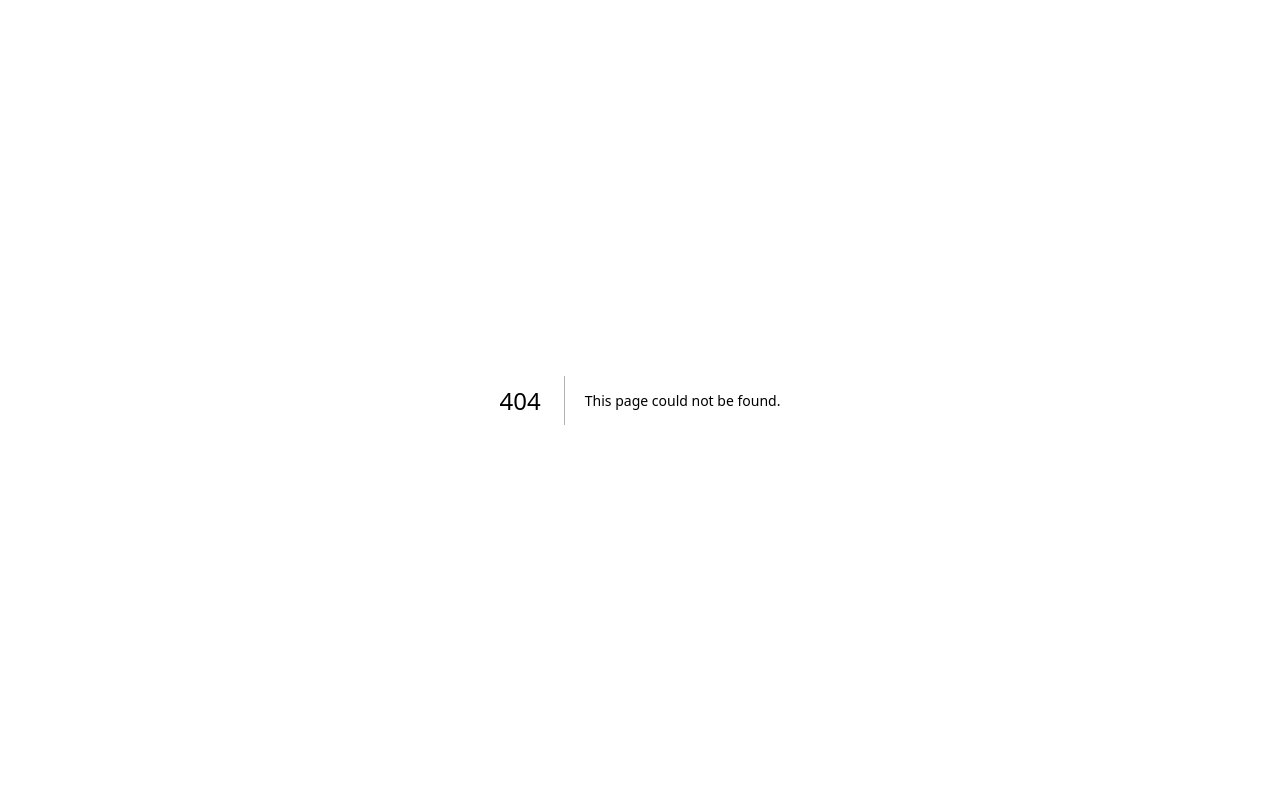
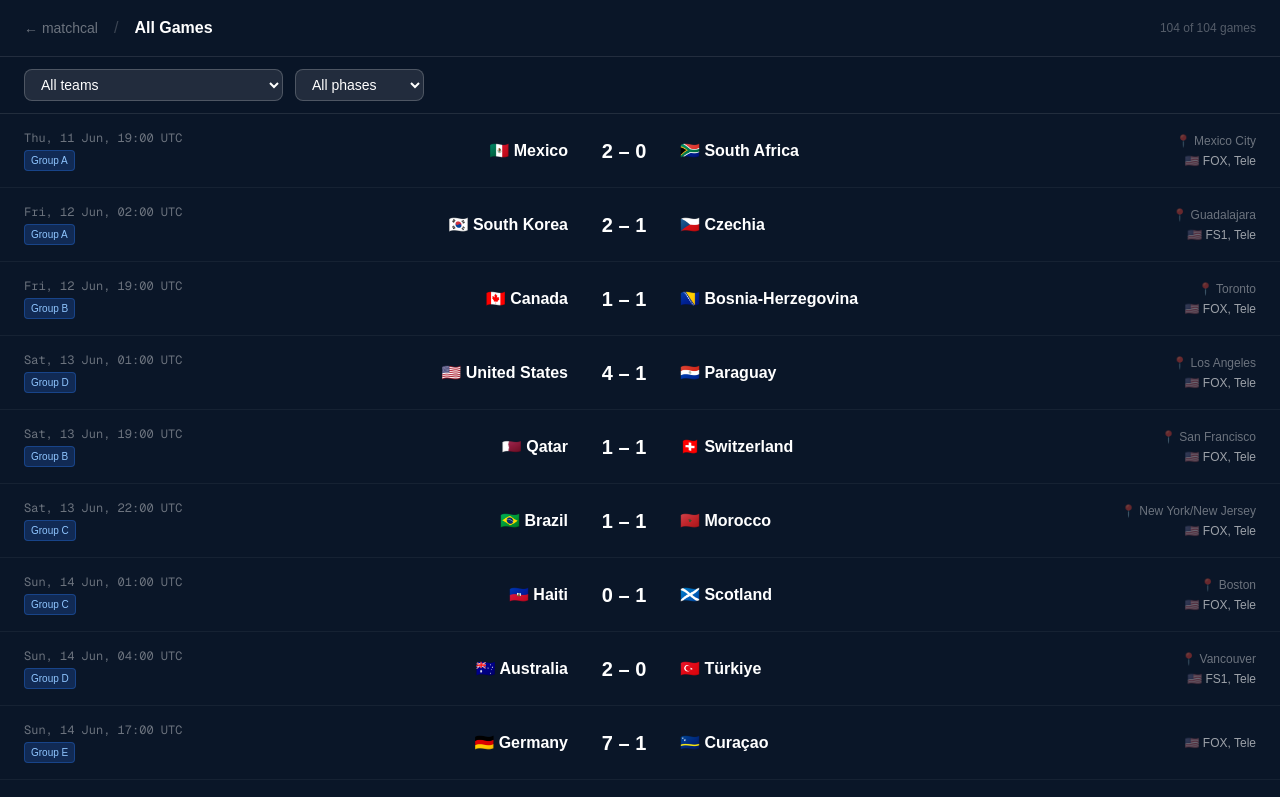
Before and after one commit to qchuchu/matchcal, a Next.js app: page /wdc-2026/games in a window 1280 px wide. Before the commit this address had no page. Shown: the top 797 px of the page. Built offline with nearby package versions, Linux system fonts and the light colour scheme.

Commit message:
feat: add /wdc-2026/games page — all 104 fixtures with team/phase filter

```diff
--- /dev/null
+++ b/app/wdc-2026/games/page.tsx
@@ -0,0 +1,213 @@
+"use client";
+
+import { useState, useMemo } from "react";
+import { competitionData } from "@/lib/fixtures";
+import Link from "next/link";
+
+const { games, teams, venues, broadcast: broadcastMeta } = competitionData;
+
+type Team = { name: string; flag: string; group: string };
+type TeamMap = Record<string, Team>;
+const typedTeams = teams as TeamMap;
+
+const PHASE_LABEL: Record<string, string> = {
+  group: "Group Stage",
+  round_of_32: "Round of 32",
+  round_of_16: "Round of 16",
+  quarter_final: "Quarter-Final",
+  semi_final: "Semi-Final",
+  third_place: "3rd Place",
+  final: "Final",
+};
+
+const PHASE_COLOR: Record<string, string> = {
+  group: "bg-blue-500/20 text-blue-300 border-blue-500/30",
+  round_of_32: "bg-orange-500/20 text-orange-300 border-orange-500/30",
+  round_of_16: "bg-orange-500/20 text-orange-300 border-orange-500/30",
+  quarter_final: "bg-yellow-500/20 text-yellow-300 border-yellow-500/30",
+  semi_final: "bg-purple-500/20 text-purple-300 border-purple-500/30",
+  third_place: "bg-gray-500/20 text-gray-300 border-gray-500/30",
+  final: "bg-green-500/20 text-green-300 border-green-500/30",
+};
+
+function teamLabel(code: string): string {
+  const t = typedTeams[code];
+  return t ? `${t.flag} ${t.name}` : code;
+}
+
+function formatDate(dateStr: string, timeStr: string): string {
+  const dt = new Date(`${dateStr}T${timeStr}Z`);
+  return dt.toLocaleString("en-GB", {
+    weekday: "short",
+    day: "2-digit",
+    month: "short",
+    hour: "2-digit",
+    minute: "2-digit",
+    timeZoneName: "short",
+    timeZone: "UTC",
+  });
+}
+
+function broadcastBadges(game: (typeof games)[number]) {
+  const bc = game.broadcast as Record<string, string[]>;
+  return Object.entries(bc).map(([country, channels]) => {
+    const meta = broadcastMeta[country as keyof typeof broadcastMeta];
+    return (
+      <span key={country} className="text-xs text-white/40">
+        {meta?.flag ?? country.toUpperCase()}{" "}
+        <span className="text-white/60">{channels.join(", ")}</span>
+      </span>
+    );
+  });
+}
+
+// All group-stage team codes
+const allGroupTeams = Object.entries(typedTeams)
+  .sort((a, b) => a[1].group.localeCompare(b[1].group) || a[1].name.localeCompare(b[1].name))
+  .map(([code, t]) => ({ code, ...t }));
+
+export default function GamesPage() {
+  const [filterTeam, setFilterTeam] = useState("ALL");
+  const [filterPhase, setFilterPhase] = useState("ALL");
+
+  const filtered = useMemo(() => {
+    return games.filter((g) => {
+      const teamOk =
+        filterTeam === "ALL" || g.home === filterTeam || g.away === filterTeam;
+      const phaseOk = filterPhase === "ALL" || g.phase === filterPhase;
+      return teamOk && phaseOk;
+    });
+  }, [filterTeam, filterPhase]);
+
+  const phases = [...new Set(games.map((g) => g.phase))];
+
+  return (
+    <main className="min-h-screen bg-[#0a1628] text-white">
+      {/* Header */}
+      <header className="border-b border-white/10 px-6 py-4 flex items-center gap-4">
+        <Link href="/wdc-2026" className="text-white/40 hover:text-white text-sm">
+          ← matchcal
+        </Link>
+        <span className="text-white/20">/</span>
+        <h1 className="font-semibold">All Games</h1>
+        <span className="ml-auto text-xs text-white/30">{filtered.length} of {games.length} games</span>
+      </header>
+
+      {/* Filters */}
+      <div className="sticky top-0 z-10 bg-[#0a1628]/95 backdrop-blur border-b border-white/10 px-6 py-3 flex flex-wrap gap-3">
+        <select
+          value={filterTeam}
+          onChange={(e) => setFilterTeam(e.target.value)}
+          className="bg-white/10 border border-white/20 rounded-lg px-3 py-1.5 text-sm text-white focus:outline-none focus:border-blue-400"
+        >
+          <option value="ALL">All teams</option>
+          {allGroupTeams.map((t) => (
+            <option key={t.code} value={t.code}>
+              {t.flag} {t.name} (Group {t.group})
+            </option>
+          ))}
+        </select>
+
+        <select
+          value={filterPhase}
+          onChange={(e) => setFilterPhase(e.target.value)}
+          className="bg-white/10 border border-white/20 rounded-lg px-3 py-1.5 text-sm text-white focus:outline-none focus:border-blue-400"
+        >
+          <option value="ALL">All phases</option>
+          {phases.map((p) => (
+            <option key={p} value={p}>{PHASE_LABEL[p] ?? p}</option>
+          ))}
+        </select>
+
+        {(filterTeam !== "ALL" || filterPhase !== "ALL") && (
+          <button
+            onClick={() => { setFilterTeam("ALL"); setFilterPhase("ALL"); }}
+            className="text-xs text-white/40 hover:text-white px-2"
+          >
+            Clear
+          </button>
+        )}
+      </div>
+
+      {/* Games list */}
+      <div className="divide-y divide-white/5">
+        {filtered.map((game) => {
+          const venue = game.venue ? venues[game.venue as keyof typeof venues] : null;
+          const isPlayed = game.status === "played";
+          const isLive = game.status === "live";
+
+          return (
+            <div
+              key={game.id}
+              className={`px-6 py-4 flex flex-col sm:flex-row sm:items-center gap-3 hover:bg-white/[0.02] transition-colors ${isLive ? "bg-green-500/5 border-l-2 border-l-green-400" : ""}`}
+            >
+              {/* Date + phase */}
+              <div className="w-44 shrink-0 space-y-1">
+                <p className="text-xs text-white/40 font-mono">
+                  {formatDate(game.date, game.time)}
+                </p>
+                <div className="flex items-center gap-2">
+                  <span className={`text-[10px] px-1.5 py-0.5 rounded border font-medium ${PHASE_COLOR[game.phase] ?? "bg-white/10 text-white/40 border-white/20"}`}>
+                    {game.phase === "group" && game.group
+                      ? `Group ${game.group}`
+                      : PHASE_LABEL[game.phase] ?? game.phase}
+                  </span>
+                  {isLive && (
+                    <span className="text-[10px] px-1.5 py-0.5 rounded bg-green-500 text-white font-bold animate-pulse">
+                      LIVE
+                    </span>
+                  )}
+                </div>
+              </div>
+
+              {/* Teams + score */}
+              <div className="flex-1 flex items-center gap-4">
+                <div className="flex-1 text-right">
+                  <p className={`font-semibold ${filterTeam === game.home ? "text-blue-300" : ""}`}>
+                    {teamLabel(game.home)}
+                  </p>
+                </div>
+
+                <div className="text-center w-20 shrink-0">
+                  {isPlayed && game.score ? (
+                    <span className="font-bold text-xl tabular-nums">
+                      {game.score.home} – {game.score.away}
+                    </span>
+                  ) : isLive && game.score ? (
+                    <span className="font-bold text-xl tabular-nums text-green-400">
+                      {game.score.home} – {game.score.away}
+                    </span>
+                  ) : (
+                    <span className="text-white/30 text-sm">vs</span>
+                  )}
+                </div>
+
+                <div className="flex-1 text-left">
+                  <p className={`font-semibold ${filterTeam === game.away ? "text-blue-300" : ""}`}>
+                    {teamLabel(game.away)}
+                  </p>
+                </div>
+              </div>
+
+              {/* Venue + broadcast */}
+              <div className="w-52 shrink-0 space-y-1 text-right">
+                {venue && (
+                  <p className="text-xs text-white/40 truncate">
+                    📍 {venue.city}
+                  </p>
+                )}
+                <div className="flex flex-wrap gap-x-2 gap-y-0.5 justify-end">
+                  {broadcastBadges(game)}
+                </div>
+              </div>
+            </div>
+          );
+        })}
+      </div>
+
+      {filtered.length === 0 && (
+        <div className="text-center py-20 text-white/30">No games match your filters</div>
+      )}
+    </main>
+  );
+}
--- a/app/wdc-2026/page.tsx
+++ b/app/wdc-2026/page.tsx
@@ -1,6 +1,7 @@
 "use client";
 
 import { useState } from "react";
+import Link from "next/link";
 import { allTeams, allCountries } from "@/lib/fixtures";
 
 const GOOGLE_CAL_BASE =
@@ -263,8 +264,11 @@ export default function WDC2026Page() {
           </div>
         </section>
 
-        <footer className="text-center text-white/20 text-xs pt-4">
-          matchcal.live · Not affiliated with FIFA
+        <footer className="text-center text-white/20 text-xs pt-4 flex items-center justify-center gap-4">
+          <span>matchcal.live · Not affiliated with FIFA</span>
+          <Link href="/wdc-2026/games" className="hover:text-white/50 underline underline-offset-2">
+            View all games →
+          </Link>
         </footer>
       </div>
     </main>
```
